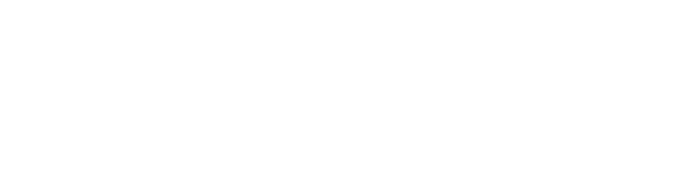
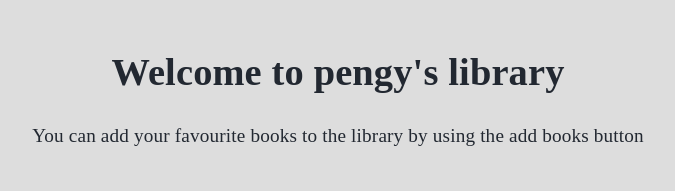
Before and after one commit to krupt3x/library, a plain HTML site: page index.html in a window 1280 px wide. Shown: the whole page, without its empty margins (302-977 px from the left). Drawn offline with Linux system fonts and the light colour scheme.

Commit message:
create greeting for the user

```diff
--- a/index.html
+++ b/index.html
@@ -7,6 +7,13 @@
     <link rel="stylesheet" href="./styles.css" />
   </head>
   <body>
+    <div class="welcome">
+      <h1>Welcome to pengy's library</h1>
+      <p>
+        You can add your favourite books to the library by using the add books
+        button
+      </p>
+    </div>
     <script defer src="./index.js"></script>
   </body>
 </html>
--- a/styles.css
+++ b/styles.css
@@ -2,3 +2,18 @@
     margin: 0;
     padding: 0;
 }
+
+body{
+    background-color: #DDDDDD;
+    color: #222831;
+    font-size: 1rem;
+}
+
+.welcome{
+    text-align: center;
+    padding: 20px;
+    margin: 20px;
+    font-size: 1.2rem;
+    line-height: 4rem;
+    letter-spacing: 0.01rem;
+}
```
